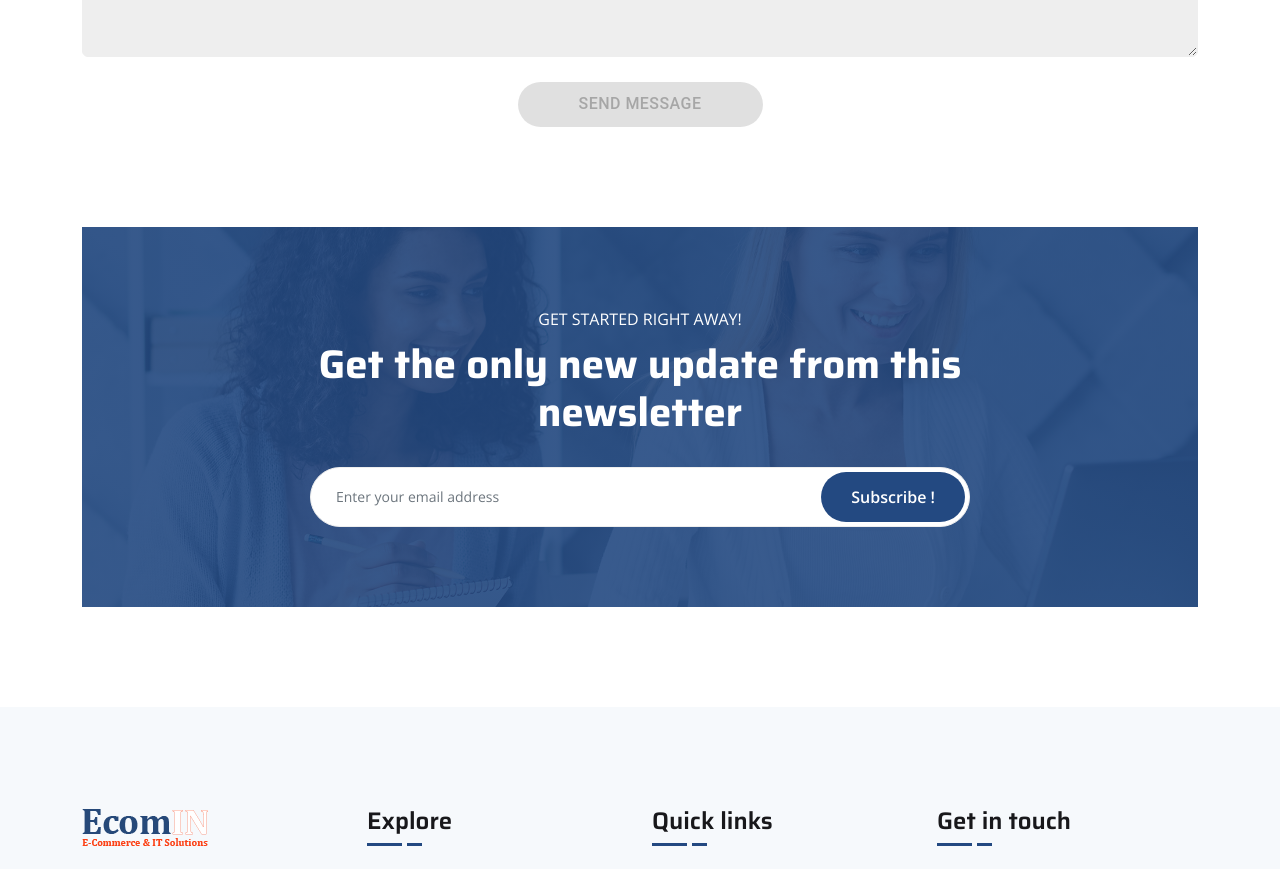
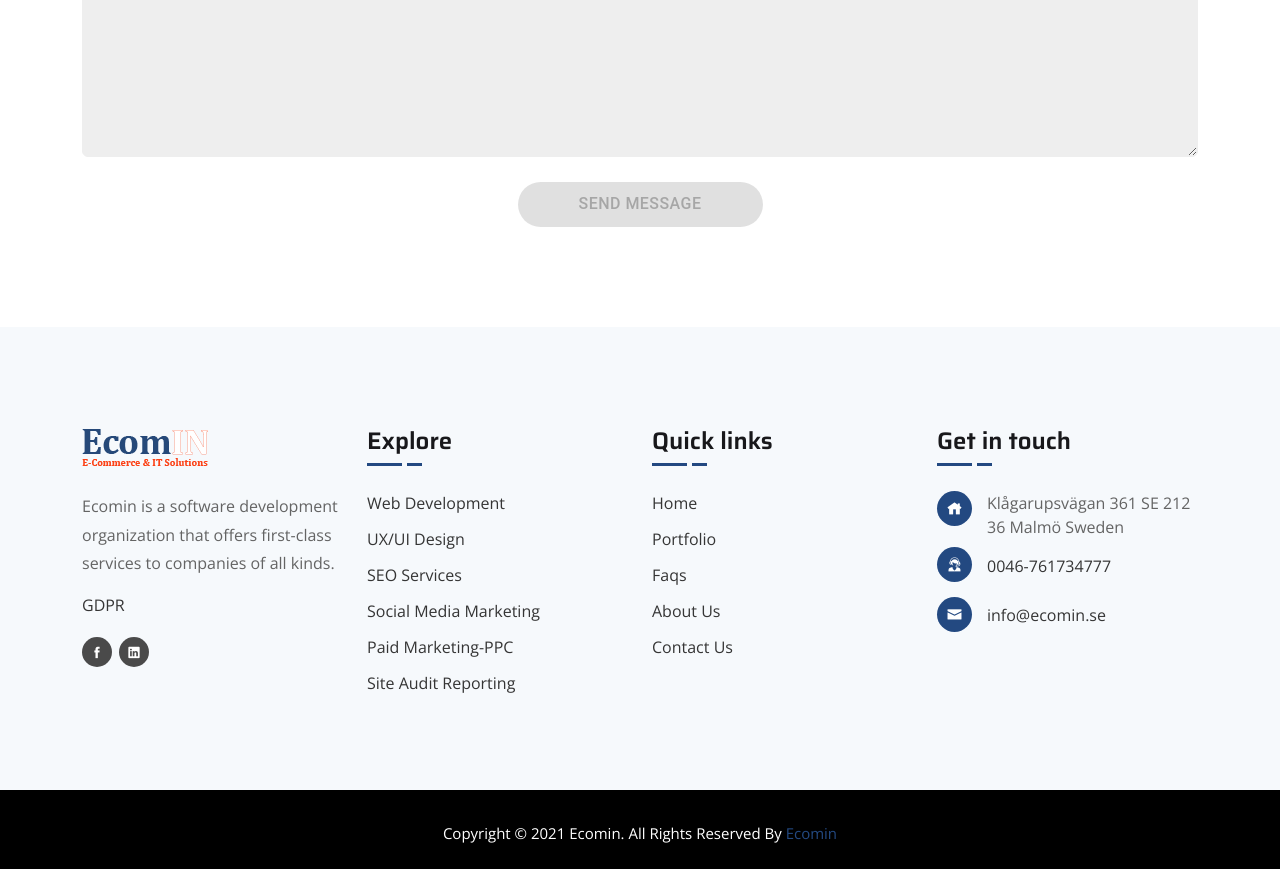
Before and after one commit to greenplank/ecominSe, a Next.js app: page /contact in a window 1280 px wide. Shown: the part 1220-2089 px from the top of the page. Built offline with nearby package versions, Linux system fonts and the light colour scheme.

Commit message:
newSolution

```diff
--- a/components/Common/Newsletter.js
+++ b/components/Common/Newsletter.js
@@ -1,7 +1,9 @@
 import React, { Component } from 'react';
 
 class Newsletter extends Component {
+
     render() {
+
         return (
             <section className="newsletter-area">
                 <div className="container">
--- a/pages/contact.js
+++ b/pages/contact.js
@@ -22,13 +22,11 @@ class Contact extends Component {
 
                 {/* <ContactForm/> */}
 
-                <ContactFormOne />
-
                 <div className="ptb-100">
-                    <Newsletter />
+                    <ContactFormOne />
                 </div>
 
-                <Footer/>
+                <Footer />
             </>
         );
     }
```
